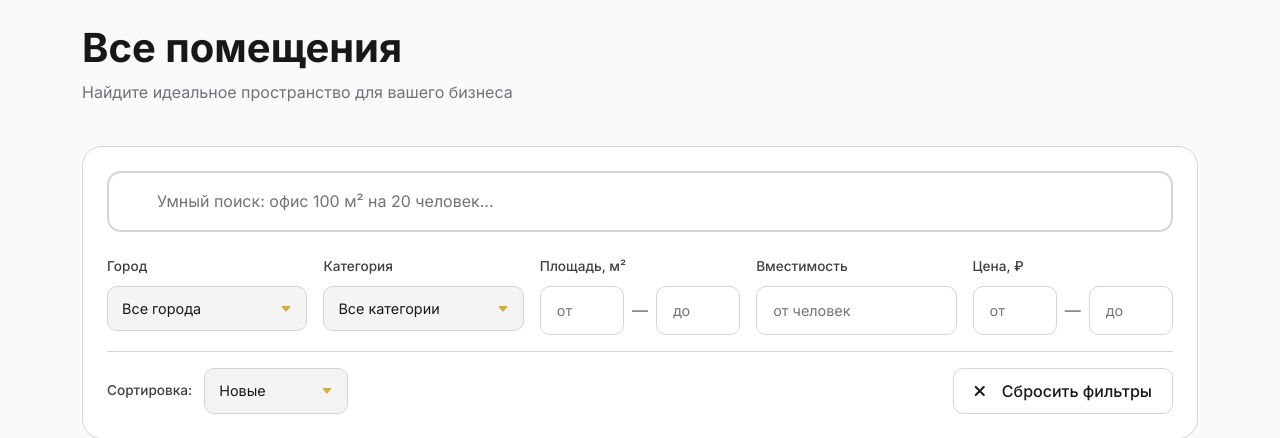
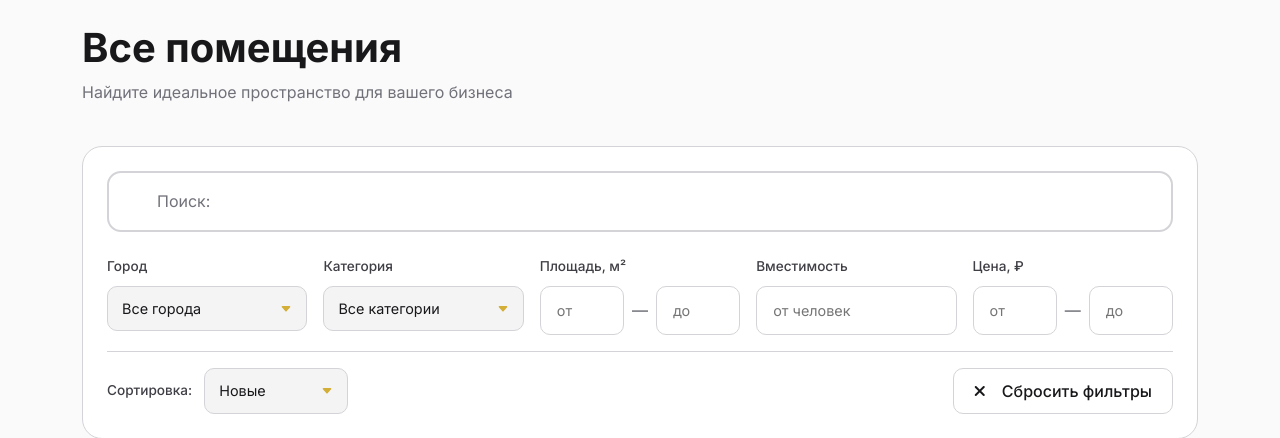
Before and after one commit to Honeysuckle52/interior, a Django app: page /spaces/ in a window 1280 px wide. Shown: the part 141-579 px from the top of the page. Run offline with Django 5.2, Linux system fonts and the light colour scheme; data that the repository does not hold is empty.

Commit message:
Основа

```diff
--- a/renta/rental/views/spaces.py
+++ b/renta/rental/views/spaces.py
@@ -17,7 +17,7 @@
 
 Вспомогательные функции:
 - _parse_int, _parse_float: Безопасный парсинг числовых значений
-- _parse_smart_search: "Умный" поиск с извлечением числовых параметров
+- _parse_smart_search:поиск
 - _apply_filters: Применение фильтров к queryset
 - _apply_sorting: Применение сортировки к queryset
 
@@ -29,7 +29,7 @@
 - MAX_RECENT_REVIEWS: Максимальное количество отображаемых отзывов
 
 Особенности:
-- "Умный" поиск с распознаванием числовых параметров (площадь, вместимость)
+- поиск
 - AJAX фильтрация без перезагрузки страницы
 - Оптимизированные запросы к БД с select_related и prefetch_related
 - Статистика отзывов и рейтингов на детальной странице
--- a/renta/templates/spaces/list.html
+++ b/renta/templates/spaces/list.html
@@ -29,7 +29,7 @@
             <div class="filter-search-wrapper">
                     <input type="text" name="search" id="spaceSearch"
                            class="filter-search-input-modern"
-                           placeholder="Умный поиск: офис 100 м² на 20 человек..."
+                           placeholder="Поиск:"
                            value="{{ search_query }}"
                            autocomplete="off">
                     <div class="search-loader d-none" id="searchLoader">
```
